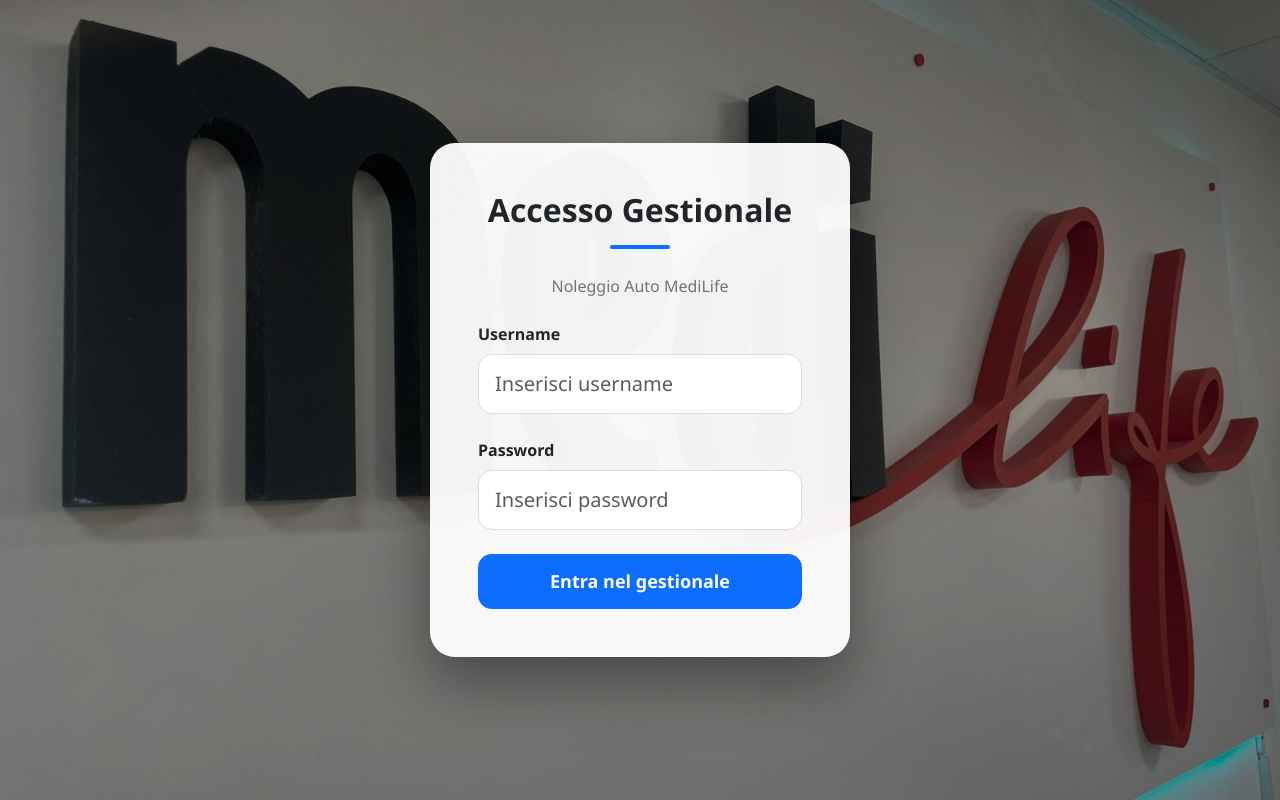
After one commit to Max2002-code/noleggio_auto, a Django app: page /login/ in a window 1280 px wide. The commit adds this page. Run offline with Django 5.2, Linux system fonts and the light colour scheme.

Commit message:
modifiche per caricare sito

```diff
--- /dev/null
+++ b/auto/templates/login.html
@@ -0,0 +1,181 @@
+<!doctype html>
+<html lang="it">
+  <head>
+    <meta charset="UTF-8" />
+
+    <meta name="viewport" content="width=device-width, initial-scale=1" />
+
+    <title>Accesso Gestionale</title>
+
+    <link
+      href="https://cdn.jsdelivr.net/npm/bootstrap@5.3.3/dist/css/bootstrap.min.css"
+      rel="stylesheet"
+    />
+
+    <style>
+      body {
+        min-height: 100vh;
+
+        background-image: url("/media/auto/WhatsApp Image 2025-12-03 at 10.27.35.jpeg");
+
+        background-size: cover;
+
+        background-position: center;
+
+        background-repeat: no-repeat;
+
+        display: flex;
+
+        align-items: center;
+
+        justify-content: center;
+
+        font-family: "Segoe UI", sans-serif;
+
+        position: relative;
+      }
+
+      body::before {
+        content: "";
+
+        position: fixed;
+
+        inset: 0;
+
+        background: rgba(0, 0, 0, 0.45);
+      }
+
+      .login-card {
+        width: 420px;
+
+        border-radius: 25px;
+
+        background: rgba(255, 255, 255, 0.95);
+
+        box-shadow: 0 25px 60px rgba(0, 0, 0, 0.4);
+
+        position: relative;
+
+        z-index: 1;
+      }
+
+      .login-title {
+        font-size: 32px;
+
+        font-weight: 700;
+      }
+
+      .login-subtitle {
+        color: #6c757d;
+
+        font-size: 16px;
+      }
+
+      .form-label {
+        font-weight: 600;
+      }
+
+      .form-control {
+        border-radius: 14px;
+
+        padding: 14px 16px;
+
+        border: 1px solid #ddd;
+      }
+
+      .form-control:focus {
+        border-color: #0d6efd;
+
+        box-shadow: 0 0 0 0.2rem rgba(13, 110, 253, 0.15);
+      }
+
+      .btn-login {
+        border-radius: 14px;
+
+        padding: 14px;
+
+        font-size: 18px;
+
+        font-weight: 600;
+
+        background: #0d6efd;
+
+        border: none;
+
+        transition: 0.3s;
+      }
+
+      .btn-login:hover {
+        background: #084298;
+
+        transform: translateY(-2px);
+      }
+
+      .brand-line {
+        width: 60px;
+
+        height: 4px;
+
+        background: #0d6efd;
+
+        border-radius: 20px;
+
+        margin: 15px auto 25px;
+      }
+    </style>
+  </head>
+
+  <body>
+    <div class="card login-card border-0">
+      <div class="card-body p-5">
+        <div class="text-center mb-4">
+          <h1 class="login-title">Accesso Gestionale</h1>
+
+          <div class="brand-line"></div>
+
+          <p class="login-subtitle">Noleggio Auto MediLife</p>
+        </div>
+
+        {% if form.errors %}
+
+        <div class="alert alert-danger rounded-pill text-center">
+          Username o password errati
+        </div>
+
+        {% endif %}
+
+        <form method="post">
+          {% csrf_token %}
+
+          <div class="mb-4">
+            <label class="form-label"> Username </label>
+
+            <input
+              type="text"
+              name="username"
+              class="form-control form-control-lg"
+              placeholder="Inserisci username"
+              required
+            />
+          </div>
+
+          <div class="mb-4">
+            <label class="form-label"> Password </label>
+
+            <input
+              type="password"
+              name="password"
+              class="form-control form-control-lg"
+              placeholder="Inserisci password"
+              required
+            />
+          </div>
+
+          <button class="btn btn-login btn-lg w-100 text-white">
+            Entra nel gestionale
+          </button>
+        </form>
+      </div>
+    </div>
+  </body>
+</html>
--- a/auto/views.py
+++ b/auto/views.py
@@ -7,8 +7,10 @@ from datetime import date, timedelta
 from django.contrib.auth.decorators import login_required
 from django.http import JsonResponse
 
+@login_required
+def catalogo(request):
 
-def catalogo(request):
+    print(request.user, request.user.is_authenticated)
 
     auto = Auto.objects.all()
 
@@ -65,6 +67,8 @@ def catalogo(request):
             "auto": lista_auto
         }
     )
+
+@login_required
 def prenota(request, id_auto):
 
     auto = get_object_or_404(
--- a/gestionale_auto/urls.py
+++ b/gestionale_auto/urls.py
@@ -2,6 +2,7 @@ from django.contrib import admin
 from django.urls import path
 from auto.views import catalogo, prenota, calendario, api_calendario
 
+from django.contrib.auth import views as auth_views
 from django.conf import settings
 from django.conf.urls.static import static
 
@@ -34,6 +35,21 @@ urlpatterns = [
     name="api_calendario"
 ),
 
+path(
+    "login/",
+    auth_views.LoginView.as_view(
+        template_name="login.html"
+    ),
+    name="login"
+),
+
+path(
+    "logout/",
+    auth_views.LogoutView.as_view(
+        template_name="logout.html"
+    ),
+    name="logout"
+),
 ]
 
 
```
Also changed, not shown: auto/templates/base.html (+11 -4 lines), auto/templates/calendario.html (+17 -3 lines), auto/templates/catalogo.html (+28 -16 lines), auto/templates/home.html (+87 -29 lines), auto/templates/logout.html (added, +54 -0 lines), auto/templates/prenota.html (+1 -15 lines), gestionale_auto/settings.py (+11 -5 lines), db.sqlite3, media/auto/WhatsApp Image 2025-12-03 at 10.27.35.jpeg (added), 3 other files.
